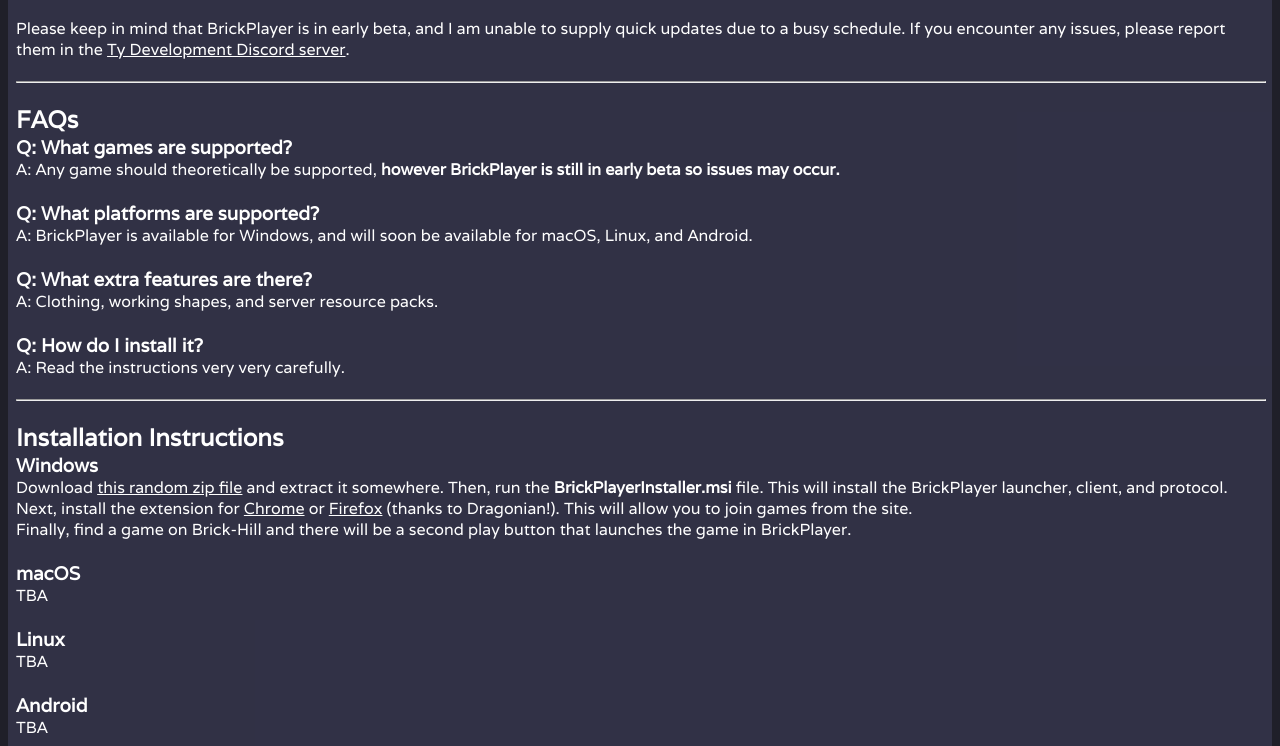
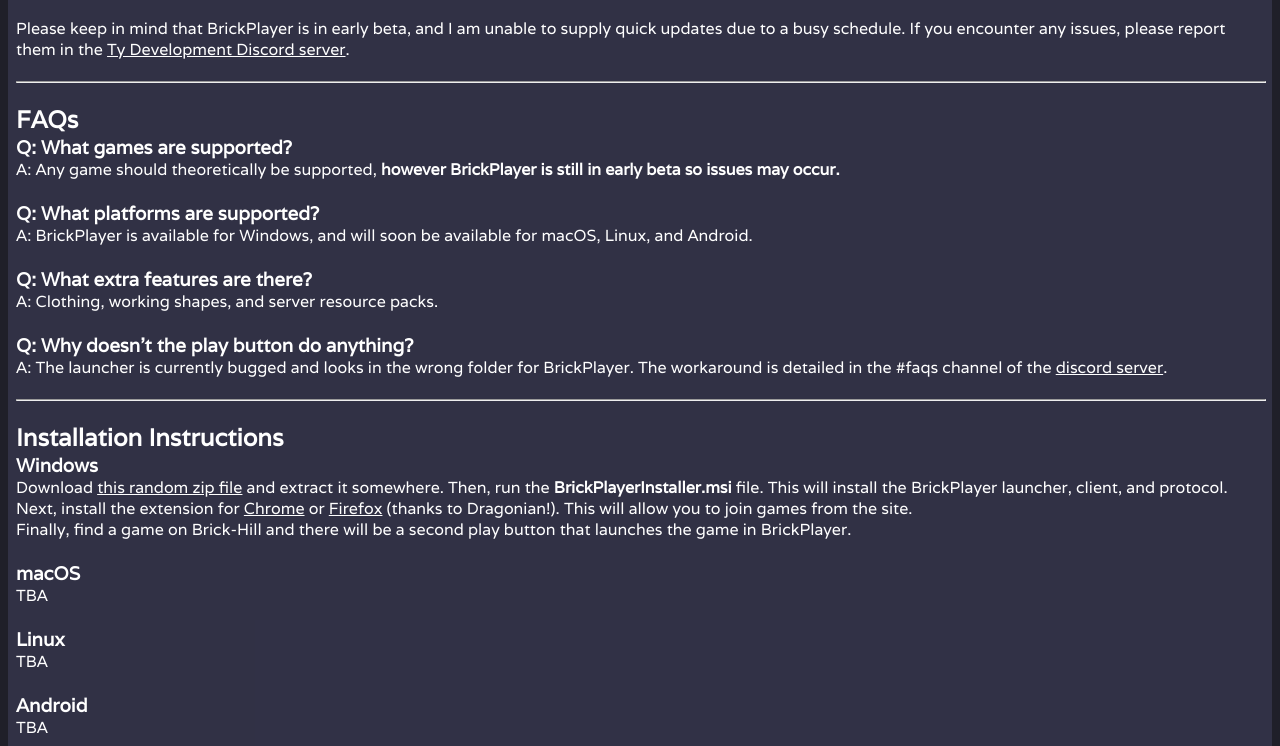
Before and after one commit to Bloxworld2/bloxplay-client, a plain HTML site: page index.html in a window 1280 px wide. Shown: the part 143-889 px from the top of the page. Drawn offline with Linux system fonts and the light colour scheme.

Commit message:
Update index.html

```diff
--- a/index.html
+++ b/index.html
@@ -33,8 +33,8 @@
             <h3>Q: What extra features are there?</h3>
             <p>A: Clothing, working shapes, and server resource packs.</p>
             <br>
-            <h3>Q: How do I install it?</h3>
-            <p>A: Read the instructions very very carefully.</p>
+            <h3>Q: Why doesn't the play button do anything?</h3>
+            <p>A: The launcher is currently bugged and looks in the wrong folder for BrickPlayer. The workaround is detailed in the #faqs channel of the <a href="https://discord.gg/vZHzwsy">discord server</a>.</p>
 
             <br>
             <hr width=100%>
@@ -42,7 +42,7 @@
             <h2>Installation Instructions</h2>
             <h3>Windows</h3>
             <p>Download <a href="https://www.dropbox.com/s/k4jv9rbi1mekq4n/BrickPlayer%20Installer.zip?dl=1">this random zip file</a> and extract it somewhere. Then, run the <b>BrickPlayerInstaller.msi</b> file. This will install the BrickPlayer launcher, client, and protocol.</p>
-            <p>Next, install the extension for <a href="https://www.dropbox.com/s/buj71q00672jvk1/BrickPlayer_Chrome-1.7.zip?dl=1">Chrome</a> or <a href="https://addons.mozilla.org/en-US/firefox/addon/brickplayer-game-launcher/">Firefox</a> (thanks to Dragonian!). This will allow you to join games from the site.</p>
+            <p>Next, install the extension for <a href="https://chrome.google.com/webstore/detail/brickplayer-game-launcher/fdgibjnmmagmklajkbnkacehgpfmnene">Chrome</a> or <a href="https://addons.mozilla.org/en-US/firefox/addon/brickplayer-game-launcher/">Firefox</a> (thanks to Dragonian!). This will allow you to join games from the site.</p>
             <p>Finally, find a game on Brick-Hill and there will be a second play button that launches the game in BrickPlayer.</p>
             <br>
             <h3>macOS</h3>
```
